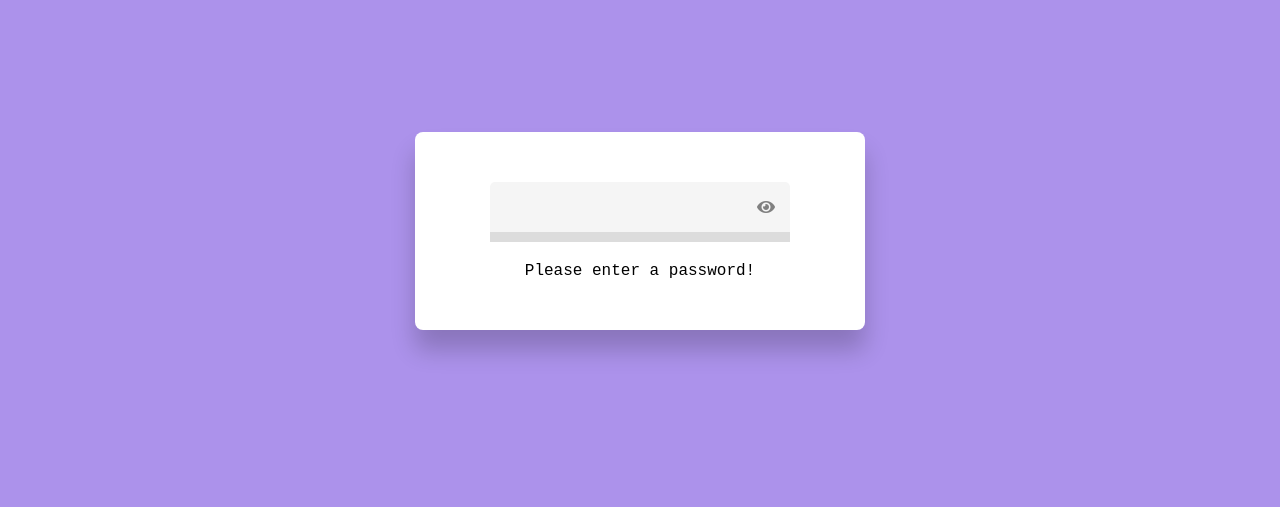
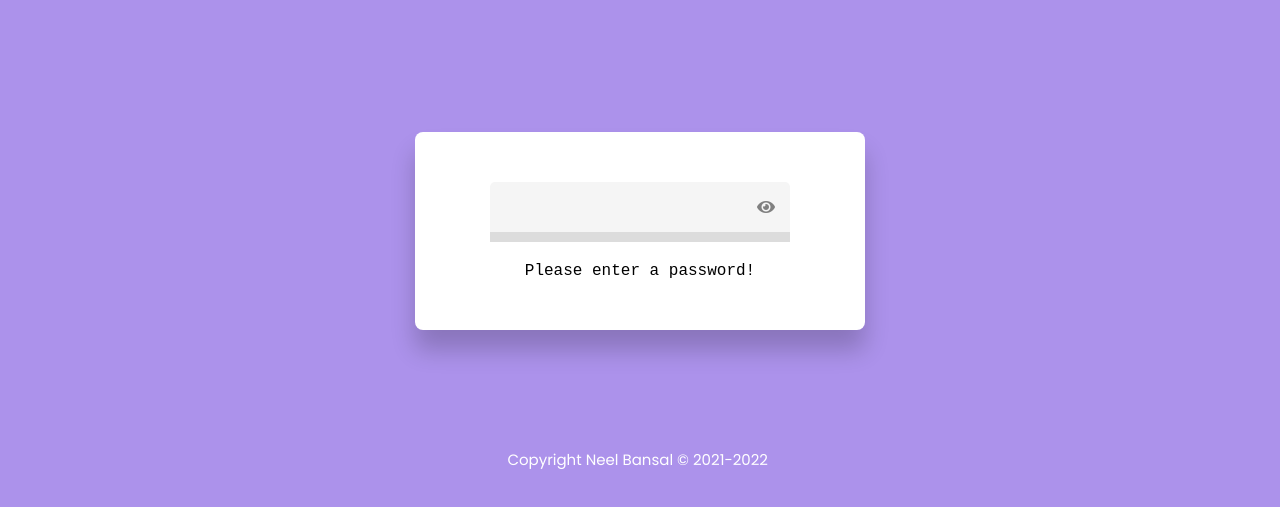
Before and after one commit to NPX2218/Password-Strength-Checker, a plain HTML site: page index.html in a window 1280 px wide. Shown: the part 249-756 px from the top of the page. Drawn offline with Linux system fonts and the light colour scheme.

Commit message:
Adding a copyright

```diff
--- a/index.html
+++ b/index.html
@@ -32,6 +32,7 @@
         <!--Sub-message-->
         <p id="msg">Please enter a password!</p>
     </div>
+    <a>Copyright Neel Bansal © 2021-2022</a>
     </body>
     <!--Script is placed after DIV, so it exists before the script is loaded-->
     <script type="text/javascript" src="src/scripts/script.js"></script>
--- a/static/css/style.css
+++ b/static/css/style.css
@@ -80,3 +80,12 @@ p {
   text-align: center;
   margin-top: 20px;
 }
+
+a {
+  position: absolute;
+  font-family: "Poppins";
+  font-size: 15px;
+  bottom: 10%;
+  right: 40%;
+  color: white;
+}
```
